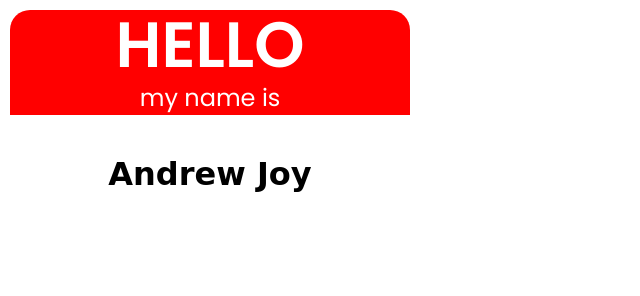
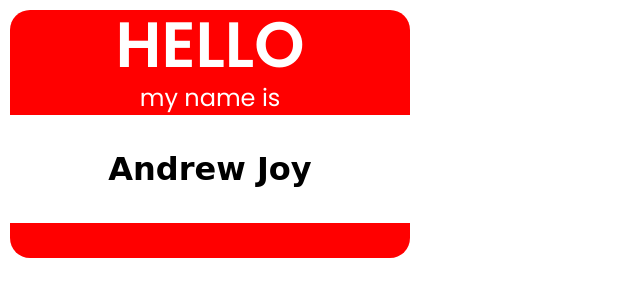
Before and after one commit to ajoy267/lab-02a-nametag, a plain HTML site: page index.html in a window 1280 px wide. Shown: the whole page, without its empty margins (0-640 px from the left). Drawn offline with Linux system fonts and the light colour scheme.

Commit message:
added footer styles and slightly adjusted 'main' padding

```diff
--- a/style.css
+++ b/style.css
@@ -40,8 +40,16 @@ main {
     font-size: 2rem;
     font-family: cursive;
     font-weight: bold;
-    padding-top: 40px;
-    padding-bottom: 40px;
+    padding-top: 35px;
+    padding-bottom: 35px;
     text-align: center;
     width: 400px;
 }
+
+footer {
+    height: 35px;
+    background-color: red;
+    width: 400px;
+    margin-left: 10px;
+    border-radius: 0px 0px 20px 20px;
+}
```
